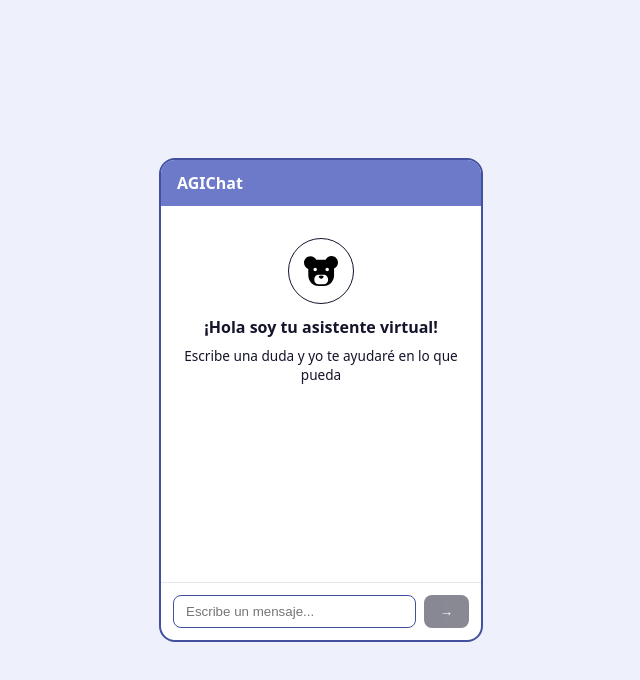
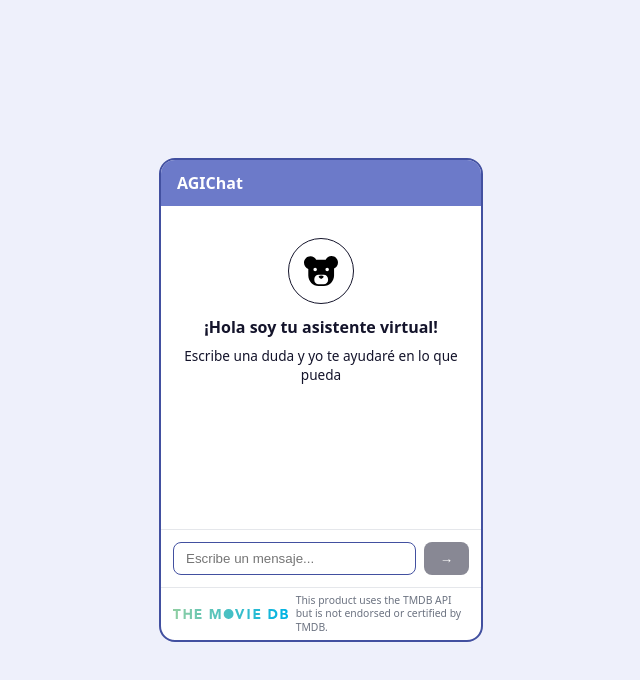
Before and after one commit to her24770/ai_engineering-proyecto-1, a React app: page / in a window 1280 px wide. Shown: the whole page, without its empty margins (319-959 px from the left). Built offline with nearby package versions, Linux system fonts and the light colour scheme.

Commit message:
feat(widget): logo y atribucion de TMDB pues es requisito para el uso de la API

```diff
--- a/src/components/ChatWidget/ChatWidget.css
+++ b/src/components/ChatWidget/ChatWidget.css
@@ -39,3 +39,24 @@
   color: var(--agichat-color-primary);
   font-weight: 600;
 }
+
+.agichat-widget__attribution {
+  display: flex;
+  align-items: center;
+  gap: 0.5rem;
+  padding: 0.35rem 0.75rem;
+  border-top: 1px solid #e5e7eb;
+  font-size: 0.65rem;
+  line-height: 1.3;
+  color: #6b7280;
+}
+
+.agichat-widget__attribution img {
+  display: block;
+  height: 0.6rem;
+  width: auto;
+}
+
+.agichat-widget__attribution a {
+  flex-shrink: 0;
+}
--- a/src/components/ChatWidget/ChatWidget.tsx
+++ b/src/components/ChatWidget/ChatWidget.tsx
@@ -3,6 +3,7 @@ import { useChat } from "../../state/useChat";
 import { MessageList } from "../MessageList/MessageList";
 import { InputBar } from "../InputBar/InputBar";
 import { TypingIndicator } from "../TypingIndicator/TypingIndicator";
+import tmdbLogo from "../../assets/logoTMBD1.svg";
 import "./ChatWidget.css";
 
 export interface ChatWidgetProps {
@@ -46,6 +47,13 @@ export function ChatWidget({ transport, title = "AGIChat" }: ChatWidgetProps) {
         </div>
       )}
       <InputBar onSend={sendMessage} />
+      {/* Atribución obligatoria por los términos de uso de la API de TMDB. */}
+      <footer className="agichat-widget__attribution">
+        <a href="https://www.themoviedb.org" target="_blank" rel="noopener noreferrer">
+          <img src={tmdbLogo} alt="The Movie Database (TMDB)" />
+        </a>
+        <span>This product uses the TMDB API but is not endorsed or certified by TMDB.</span>
+      </footer>
     </div>
   );
 }
```
Also changed, not shown: docs/AGENTE.md (+17 -4 lines), tests/unit/components/ChatWidget.test.tsx (+12 -0 lines), src/assets/logoTMBD1.svg (added).
